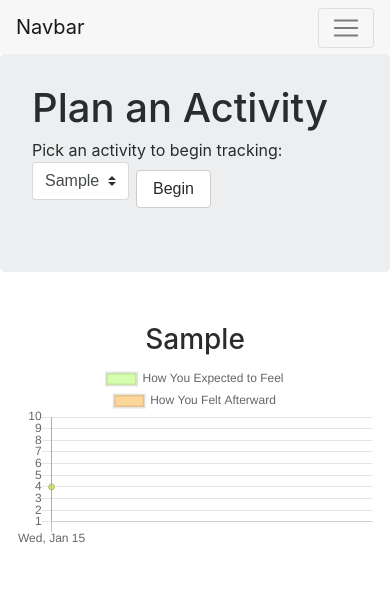
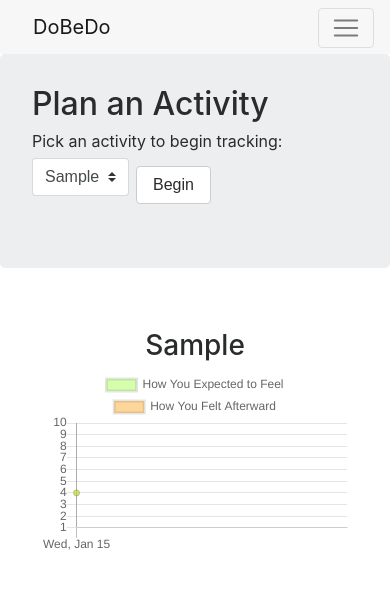
Before and after one commit to a-staab/dobedo, a Flask app: page /main in a window 390 px wide. Shown: the top 589 px of the page. Run offline with Flask 2, Linux system fonts and the light colour scheme; the visitor is signed in with stand-in values (Sample User, id 1); tables that the repository leaves empty hold one stand-in row (values such as "Sample post"); some libraries are stand-ins or nearby versions.

Commit message:
Built event listener for phone number registration field and updated navbar.

```diff
--- a/server.py
+++ b/server.py
@@ -406,7 +406,7 @@ def signout_user():
 connect_to_db(app)
 
 if __name__ == "__main__":
-    app.debug = True
+    app.debug = False
     app.jinja_env.auto_reload = app.debug
     connect_to_db(app)
     DebugToolbarExtension(app)
--- a/static/style.css
+++ b/static/style.css
@@ -3,5 +3,30 @@
 }
 
 .jumbotron {
-    padding: 2rem 2rem;
+    padding: 32px;
 }
+
+.has-margin {
+    margin-bottom: 5px;
+}
+
+.chart-column {
+    padding-left: 40px;
+    padding-right: 40px;
+}
+
+a {
+    color: #4681b3;
+}
+
+.date-planned {
+    display: block;
+    width: 100%;
+}
+
+.navbar {
+    padding-left: 33px;
+    padding-right: 45px;
+}
+
+.type-and-time {}
--- a/templates/base.html
+++ b/templates/base.html
@@ -17,11 +17,11 @@
   <button class="navbar-toggler navbar-toggler-right" type="button" data-toggle="collapse" data-target="#navbarSupportedContent" aria-controls="navbarSupportedContent" aria-expanded="false" aria-label="Toggle navigation">
     <span class="navbar-toggler-icon"></span>
   </button>
-  <a class="navbar-brand" href="#">Navbar</a>
+  <a class="navbar-brand" href="#">DoBeDo</a>
 
   <div class="collapse navbar-collapse" id="navbarSupportedContent">
     <ul class="navbar-nav mr-auto">
-      <li class="nav-item active">
+<!--       <li class="nav-item active">
         <a class="nav-link" href="#">Home <span class="sr-only">(current)</span></a>
       </li>
       <li class="nav-item">
@@ -29,8 +29,9 @@
       </li>
       <li class="nav-item">
         <a class="nav-link disabled" href="#">Disabled</a>
-      </li>
+      </li> -->
     </ul>
+{% if session['user_id'] %}
     <div class="dropdown">
         <button class="btn btn-secondary dropdown-toggle" type="button" id="dropdownMenu1" data-toggle="dropdown" aria-haspopup="true" aria-expanded="true">
         {{ session['user_handle'] }}
@@ -46,6 +47,7 @@
       </a>
     </span>
   </div>
+{% endif %}
 </nav>
 <div class="container-fluid">
     {% with messages = get_flashed_messages() %}
--- a/templates/main.html
+++ b/templates/main.html
@@ -8,10 +8,12 @@
 {% endblock %}
 {% block content %}
 <div class="row">
-    <div class="jumbotron col-xs-12 col-sm-4 col-md-4">
-        <h1>Plan an Activity</h1>
+    <div class="jumbotron col-xs-12 col-sm-4 col-md-3">
+        <h2>Plan an Activity</h2>
         <!-- Dropdown is populated by results of query for user's activity types -->
+        <p class="has-margin">
         Pick an activity to begin tracking:
+        </p>
         <form action="/plan_activity" method="POST" class="form-inline">
             <div class="form-group">
                 <select name="activity-choice" class="custom-select">
@@ -26,12 +28,13 @@
         </form>
         <br>
             {% if planned_occurrences|length > 0 %}
-        <h2>Planned Activities</h2>
+        <h3>Planned Activities</h3>
         <ul class="list-group">
             {% for occurrence in planned_occurrences %}
                 <li class="list-group-item">
                     <a href="/record_after/{{ occurrence.occurrence_id }}">
-                        {{occurrence.start_time.strftime("%A, %b %d at %l:%M %p") }}: {{ occurrence.activity.activity_type|title }}
+                        <span class="date-planned">{{ occurrence.start_time.strftime("%A, %b %d") }}</span>
+                        <span class="type-and-time">{{ occurrence.activity.activity_type|title }} - {{ occurrence.start_time.strftime("%l:%M %p") }}</span>
                     </a>
                 </li>
             {% endfor %}
@@ -40,16 +43,16 @@
     </div>
         <!-- Makes a canvas for a chart for every activity that has completed
     occurrences -->
-<div class="col-md-8">
+<div class="col-md-9 chart-column">
 <div class="row">
     {% for activity in used_activities %}
-        <div class="col-xs-12 col-sm-6 col-md-6" style="margin:20px 0;">
+        <div class="col-xs-12 col-sm-6 col-md-6" style="margin:30px 0 0 0">
             <center><h3>{{ activity.activity_type|title }}</h3></center>
             <!-- Setting activity_id as the id facilitates AJAX request
             below. -->
             <canvas id="{{ activity.activity_id }}"
                     class="chart-canvas"
-                    style="max-height:400px;">
+                    style="max-height: 300px;">
             </canvas>
         </div>
     {% endfor %}
```
Also changed, not shown: templates/signup.html (+7 -1 lines). Lines whose indentation alone changed are shown as unchanged.
